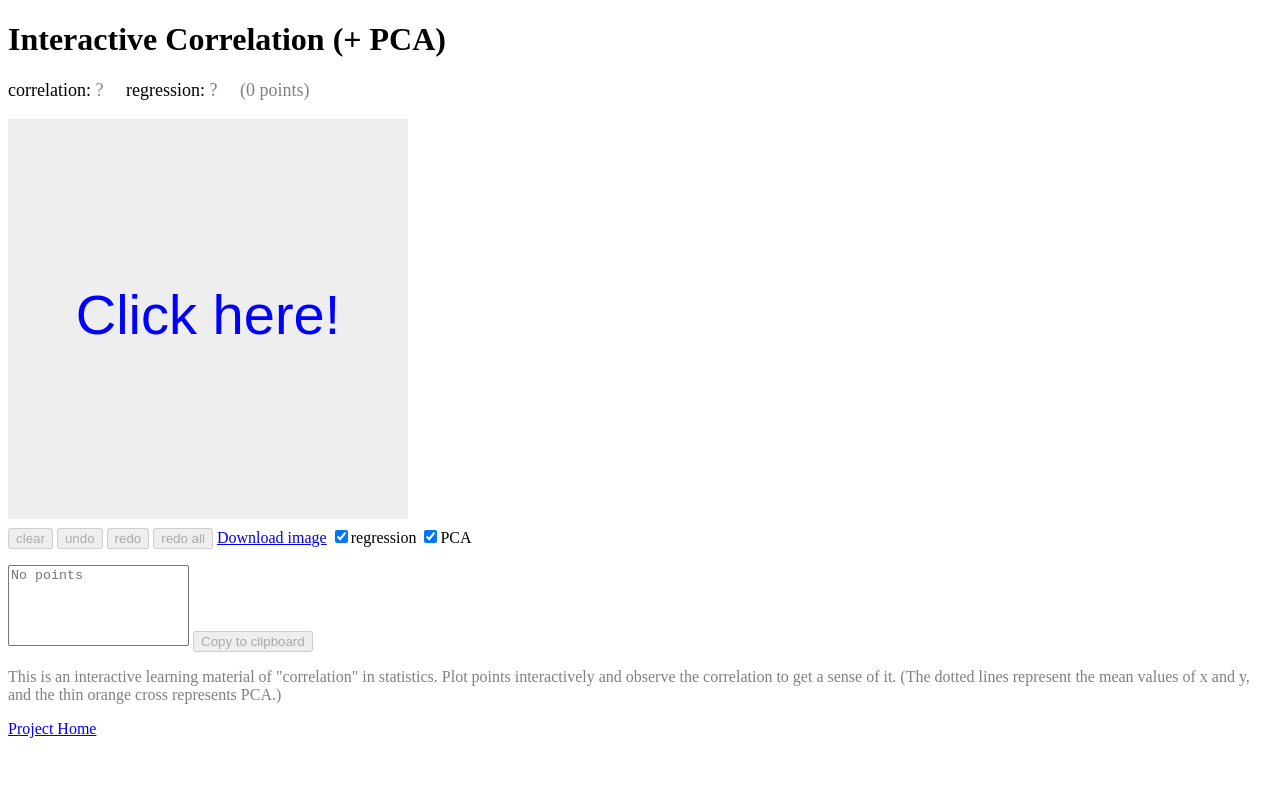
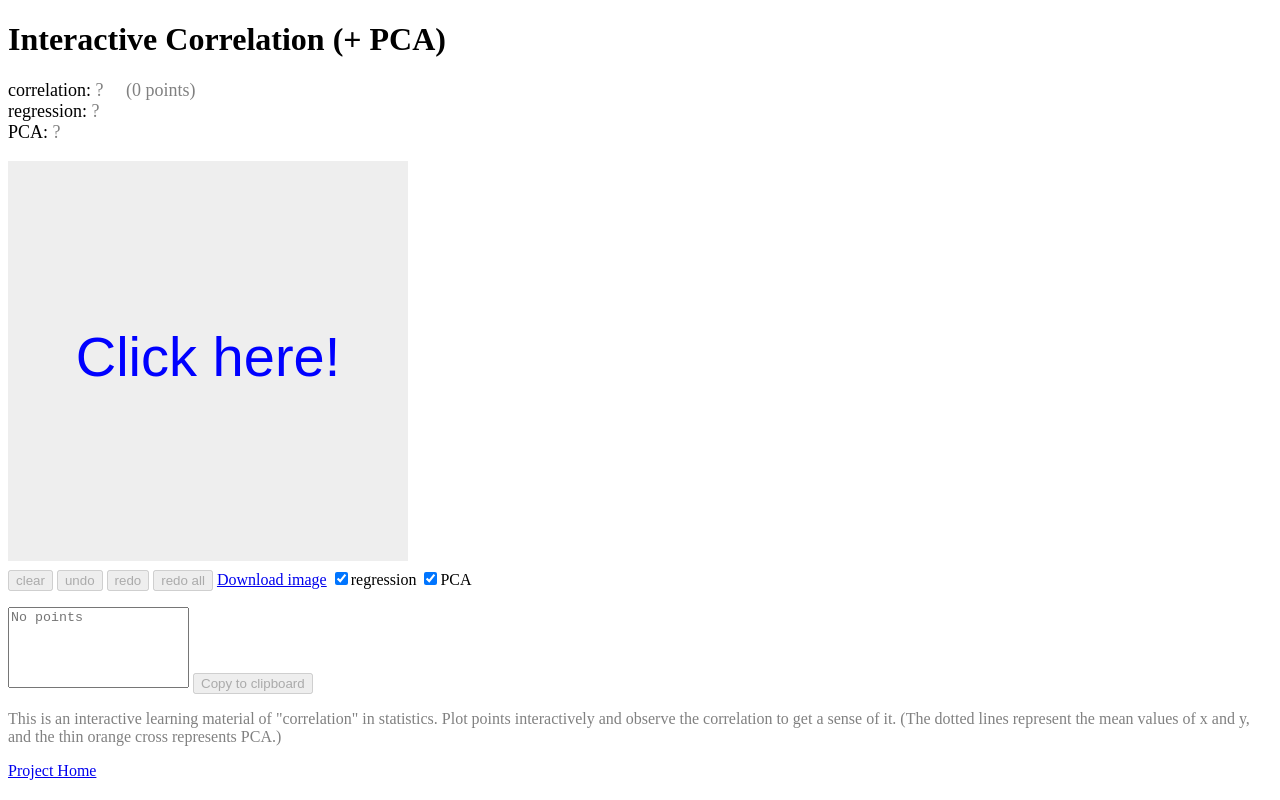
Before and after one commit to kaorahi/interactive_correlation, a plain HTML site: page corr.html in a window 1280 px wide. Drawn offline with Linux system fonts and the light colour scheme.

Commit message:
add PCA contribution ratio

```diff
--- a/corr.html
+++ b/corr.html
@@ -8,7 +8,7 @@
  <style type="text/css">
   #corr_box {font-size: large; margin-bottom: 1em;}
   #corr:not(:empty) {color: black; border: solid 1px black; padding: 0.2em;}
-  #corr:empty::before, #regression:empty::before {content: "?"; color: gray;}
+  #corr:empty::before, #regression:empty::before, #pca:empty::before {content: "?"; color: gray;}
   #corr_box > span {margin-right: 1em;}
   #sample_size_span {color: gray;}
   #main_canvas_box, #main_canvas {margin: 0px; padding: 0px;}
@@ -27,8 +27,9 @@
 
 <div id="corr_box">
  <span>correlation: <span id="corr"></span></span>
- <span>regression: <span id="regression"></span></span>
- <span id="sample_size_span">(<span id="sample_size"></span> points)</span>
+ <span id="sample_size_span">(<span id="sample_size"></span> points)</span><br>
+ <span>regression: <span id="regression"></span></span><br>
+ <span>PCA: <span id="pca"></span></span>
 </div>
 
 <div id="main_canvas_box">
--- a/corr.js
+++ b/corr.js
@@ -51,17 +51,20 @@ function event_point(e) {
 function update(p) {
     const corr = get_corr(), pca = get_pca()
     draw(corr, pca, p)
-    update_texts(corr, p)
+    update_texts(corr, pca, p)
     update_buttons()
     update_download_link(corr)
 }
 
-function update_texts({r, a, b}, p) {
+function update_texts({r, a, b}, pca, p) {
     function set_text(key, val) {Q(key).innerText = val}
     function to_text(val) {return val.toFixed(2)}
     const [at, bt] = [a, Math.abs(b)].map(to_text), b_sign = b >= 0 ? '+' : '-'
+    const [s1, s2] = pca.map(v => norm(v)**2), ssum = s1 + s2 || NaN
+    const [c1, c2] = [s1, s2].map(s => to_text(s / ssum))
     set_text('#corr', isNaN(r) ? '' : to_text(r))
     set_text('#regression', isNaN(b) ? '' : `y = ${at} x ${b_sign} ${bt}`)
+    set_text('#pca', isNaN(ssum) ? '' : `contribution ratio = ${c1}, ${c2}`)
     set_text('#sample_size', get_points().length)
     set_text('#coord',  p ? `(${p})` : '')
     Q('#points_text').value = get_points_text()
```
